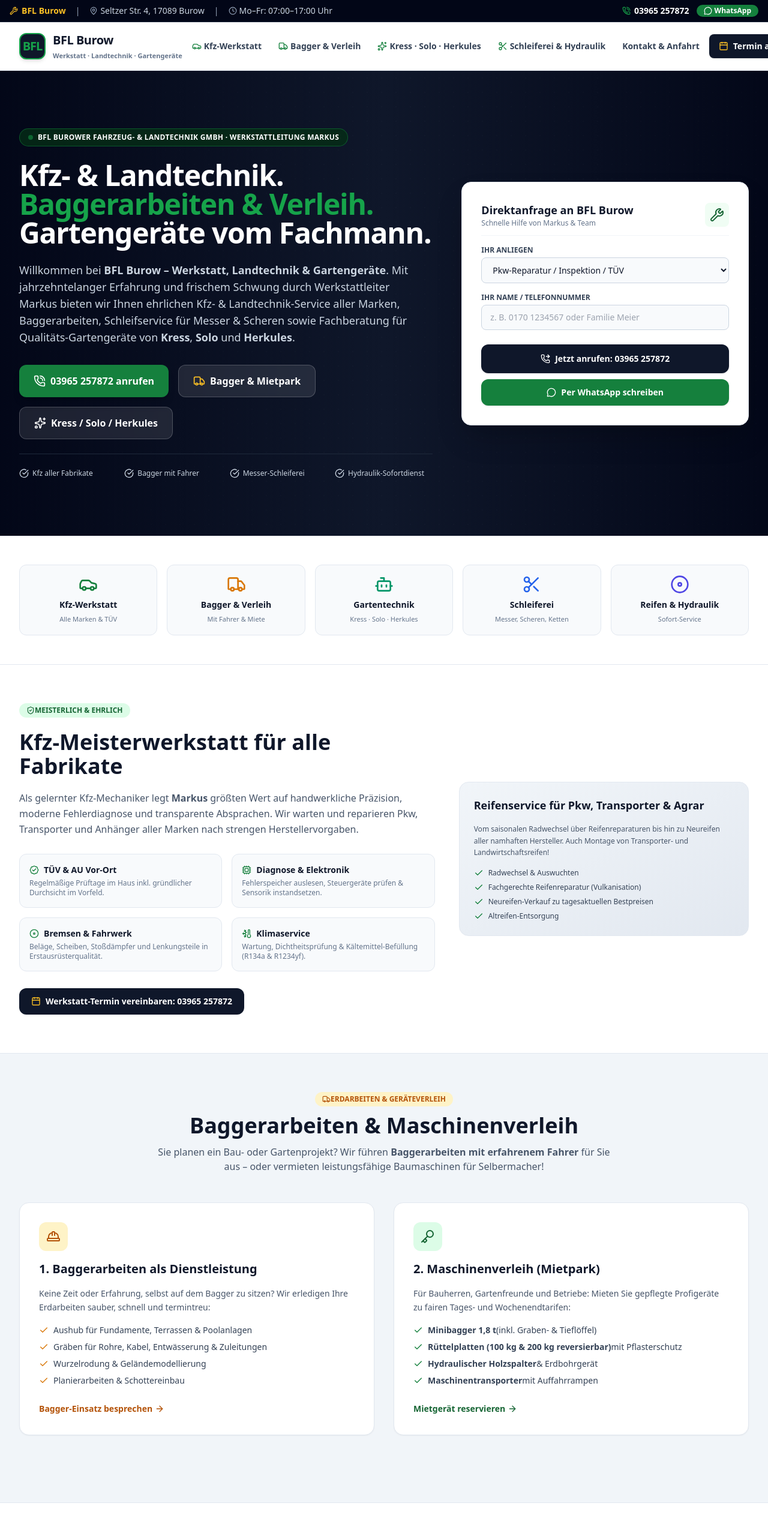
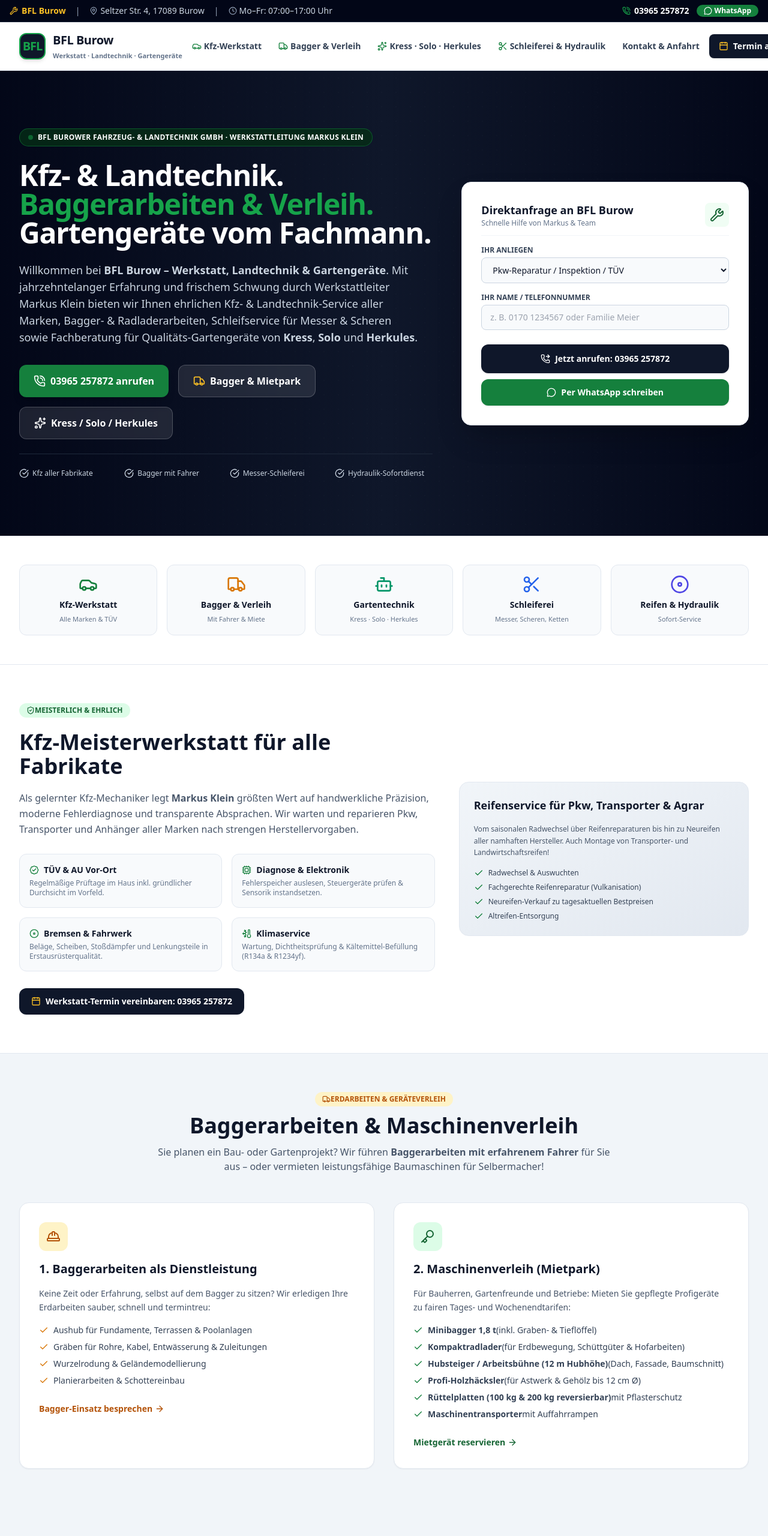
Before and after one commit to megadur/WebSite.Burow, a plain HTML site: page index.html in a window 1280 px wide. Shown: the top 2560 px of the page at 60% size. Drawn offline with nearby package versions, Linux system fonts and the light colour scheme.

Commit message:
feat: add Radlader, Hubsteiger 12m, Häcksler to Mietpark and update Markus Klein

```diff
--- a/index.html
+++ b/index.html
@@ -89,8 +89,8 @@
               "@type": "Offer",
               "itemOffered": {
                 "@type": "Service",
-                "name": "Baggerarbeiten & Minibagger-Verleih",
-                "description": "Minibagger 1,8 t und Rüttelplatten mit oder ohne Fahrer"
+                "name": "Baumaschinenverleih & Baggerarbeiten",
+                "description": "Minibagger 1,8 t, Radlader, Hubsteiger 12 m, Häcksler bis 12 cm & Rüttelplatten mit oder ohne Fahrer"
               }
             },
             {
@@ -248,7 +248,7 @@
         <div class="lg:col-span-7 space-y-6">
           <div class="inline-flex items-center space-x-2 bg-brand-900/80 border border-brand-500/40 text-brand-300 px-3.5 py-1.5 rounded-full text-xs font-bold tracking-wide uppercase">
             <span class="w-2 h-2 rounded-full bg-brand-500 animate-pulse"></span>
-            <span>BFL Burower Fahrzeug- & Landtechnik GmbH · Werkstattleitung Markus</span>
+            <span>BFL Burower Fahrzeug- & Landtechnik GmbH · Werkstattleitung Markus Klein</span>
           </div>
 
           <h1 class="text-3xl sm:text-4xl lg:text-5xl font-extrabold tracking-tight leading-tight">
@@ -258,7 +258,7 @@
           </h1>
 
           <p class="text-base sm:text-lg text-slate-300 max-w-2xl leading-relaxed">
-            Willkommen bei <strong>BFL Burow – Werkstatt, Landtechnik & Gartengeräte</strong>. Mit jahrzehntelanger Erfahrung und frischem Schwung durch Werkstattleiter Markus bieten wir Ihnen ehrlichen Kfz- & Landtechnik-Service aller Marken, Baggerarbeiten, Schleifservice für Messer & Scheren sowie Fachberatung für Qualitäts-Gartengeräte von <strong>Kress</strong>, <strong>Solo</strong> und <strong>Herkules</strong>.
+            Willkommen bei <strong>BFL Burow – Werkstatt, Landtechnik & Gartengeräte</strong>. Mit jahrzehntelanger Erfahrung und frischem Schwung durch Werkstattleiter Markus Klein bieten wir Ihnen ehrlichen Kfz- & Landtechnik-Service aller Marken, Bagger- & Radladerarbeiten, Schleifservice für Messer & Scheren sowie Fachberatung für Qualitäts-Gartengeräte von <strong>Kress</strong>, <strong>Solo</strong> und <strong>Herkules</strong>.
           </p>
 
           <!-- Buttons -->
@@ -314,7 +314,7 @@
                 <select class="w-full bg-slate-50 border border-slate-300 rounded-lg px-3.5 py-2.5 text-sm focus:ring-2 focus:ring-brand-500 focus:outline-none">
                   <option>Pkw-Reparatur / Inspektion / TÜV</option>
                   <option>Baggerarbeiten (mit Fahrer)</option>
-                  <option>Maschinenverleih (Minibagger, Rüttelplatte)</option>
+                  <option>Maschinenverleih (Minibagger, Radlader, Hubsteiger, Häcksler, Rüttelplatte)</option>
                   <option>Gartengeräte Beratung (Kress, Solo, Herkules)</option>
                   <option>Schleifdienst (Messer, Scheren, Ketten)</option>
                   <option>Hydraulikschlauch Verpressung</option>
@@ -395,7 +395,7 @@
             Kfz-Meisterwerkstatt für alle Fabrikate
           </h2>
           <p class="text-slate-600 text-base leading-relaxed">
-            Als gelernter Kfz-Mechaniker legt <strong>Markus</strong> größten Wert auf handwerkliche Präzision, moderne Fehlerdiagnose und transparente Absprachen. Wir warten und reparieren Pkw, Transporter und Anhänger aller Marken nach strengen Herstellervorgaben.
+            Als gelernter Kfz-Mechaniker legt <strong>Markus Klein</strong> größten Wert auf handwerkliche Präzision, moderne Fehlerdiagnose und transparente Absprachen. Wir warten und reparieren Pkw, Transporter und Anhänger aller Marken nach strengen Herstellervorgaben.
           </p>
 
           <div class="grid grid-cols-1 sm:grid-cols-2 gap-4 pt-2">
@@ -506,8 +506,10 @@
           </p>
           <ul class="text-xs sm:text-sm text-slate-700 space-y-2">
             <li class="flex items-center"><i data-lucide="check" class="w-4 h-4 mr-2 text-brand-600"></i> <strong>Minibagger 1,8 t</strong> (inkl. Graben- & Tieflöffel)</li>
+            <li class="flex items-center"><i data-lucide="check" class="w-4 h-4 mr-2 text-brand-600"></i> <strong>Kompaktradlader</strong> (für Erdbewegung, Schüttgüter & Hofarbeiten)</li>
+            <li class="flex items-center"><i data-lucide="check" class="w-4 h-4 mr-2 text-brand-600"></i> <strong>Hubsteiger / Arbeitsbühne (12 m Hubhöhe)</strong> (Dach, Fassade, Baumschnitt)</li>
+            <li class="flex items-center"><i data-lucide="check" class="w-4 h-4 mr-2 text-brand-600"></i> <strong>Profi-Holzhäcksler</strong> (für Astwerk & Gehölz bis 12 cm Ø)</li>
             <li class="flex items-center"><i data-lucide="check" class="w-4 h-4 mr-2 text-brand-600"></i> <strong>Rüttelplatten (100 kg & 200 kg reversierbar)</strong> mit Pflasterschutz</li>
-            <li class="flex items-center"><i data-lucide="check" class="w-4 h-4 mr-2 text-brand-600"></i> <strong>Hydraulischer Holzspalter</strong> & Erdbohrgerät</li>
             <li class="flex items-center"><i data-lucide="check" class="w-4 h-4 mr-2 text-brand-600"></i> <strong>Maschinentransporter</strong> mit Auffahrrampen</li>
           </ul>
           <div class="pt-2">
@@ -695,7 +697,7 @@
           <div class="space-y-1">
             <h3 class="text-xl font-bold text-navy-900">BFL Burower Fahrzeug- und Landtechnik GmbH</h3>
             <span class="text-xs text-slate-500 font-semibold block">Werkstatt · Landtechnik · Gartengeräte · Maschinenverleih</span>
-            <span class="text-xs text-brand-700 font-semibold block">Geschäftsführer: Otto Günther · Werkstattleitung: Markus</span>
+            <span class="text-xs text-brand-700 font-semibold block">Geschäftsführer: Otto Günther · Werkstattleitung: Markus Klein</span>
           </div>
 
           <div class="space-y-4 text-sm text-slate-700">
@@ -831,7 +833,7 @@
           </p>
           <p class="text-[11px] text-slate-500">
             BFL Burower Fahrzeug- und Landtechnik GmbH<br>
-            GF: Hans-Otto Günter · Werkstattleitung: Markus
+            GF: Hans-Otto Günter · Werkstattleitung: Markus Klein
           </p>
         </div>
 
```
